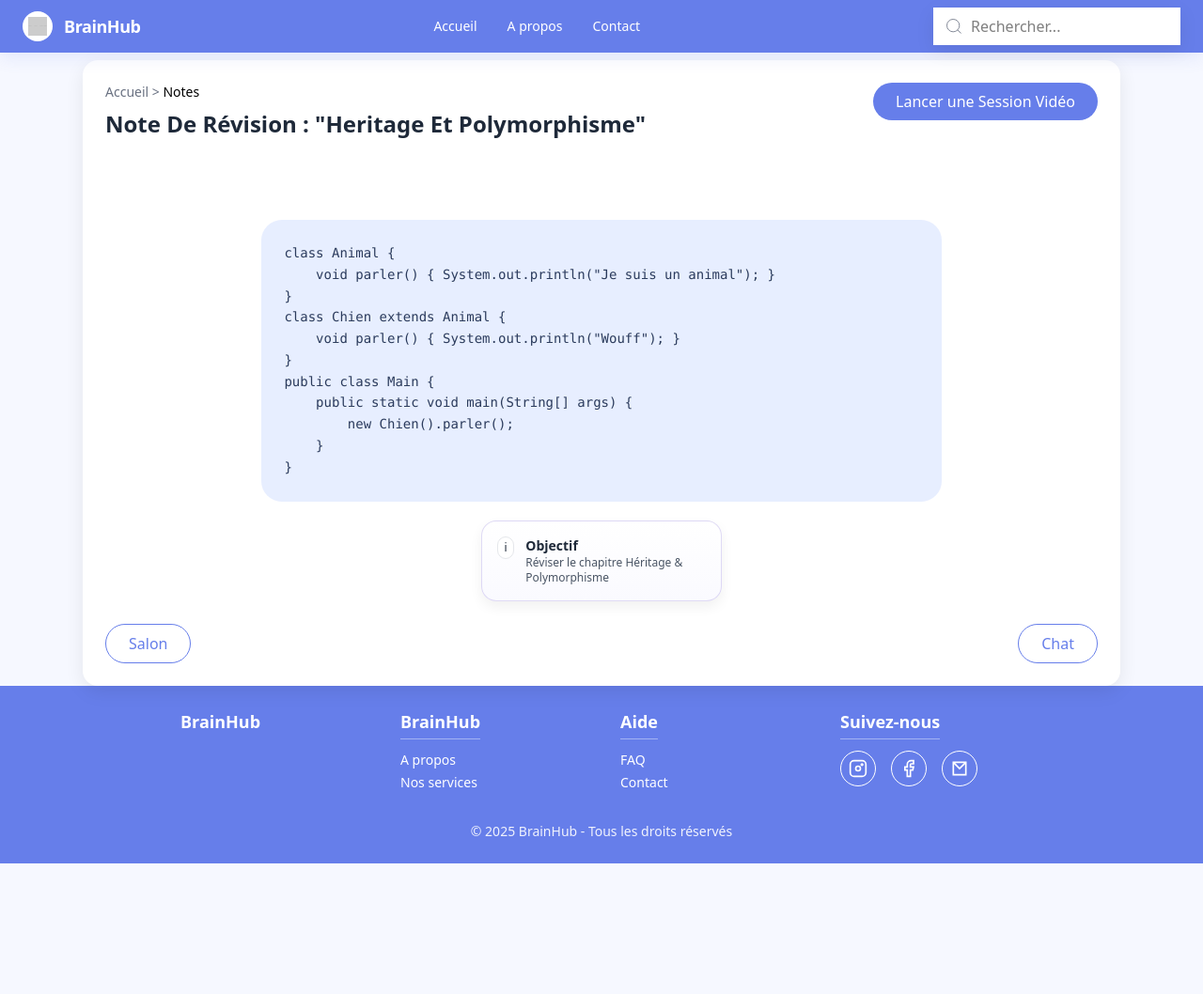
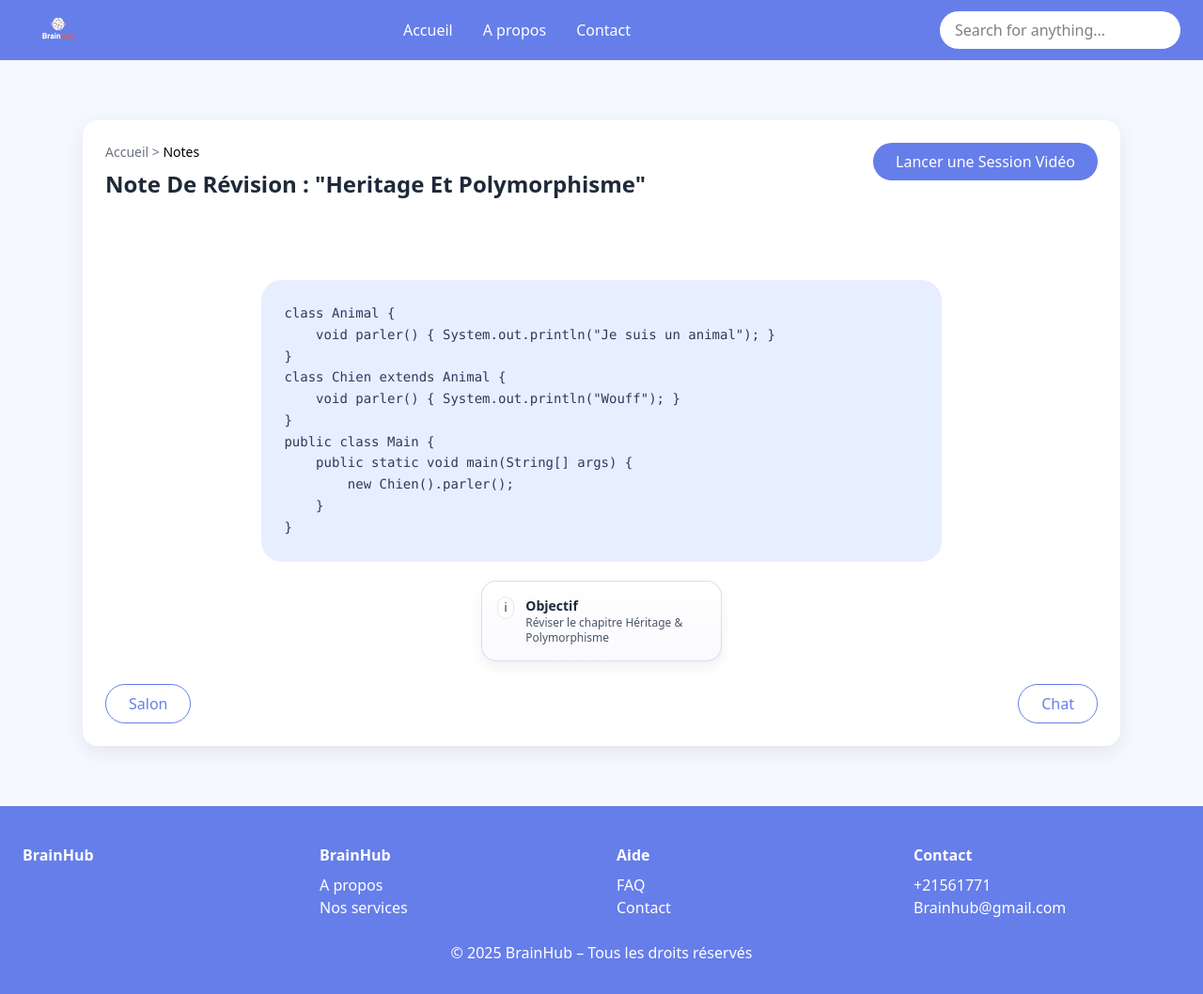
Before and after one commit to DinaMechergui/BrainHub, a plain HTML site: page public/pages/Note.html in a window 1280 px wide. Shown: the whole page at 94% size. Before the commit the page ends 919 px from the top, so only its background shows below. Drawn offline with Linux system fonts and the light colour scheme; placeholder pictures from the web are drawn by us.

Commit message:
page objectifs

```diff
--- a/public/pages/Note.html
+++ b/public/pages/Note.html
@@ -14,34 +14,24 @@
 <body class="font-raleway bg-panel text-gray-800">
 
   <!-- HEADER -->
-  <header class="fixed top-0 left-0 right-0 h-14 z-50 bg-primary text-white flex items-center px-6 shadow-soft-1">
-    <div class="flex items-center gap-3">
-      <div class="w-8 h-8 bg-white rounded-full flex items-center justify-center">
-        <img src="https://via.placeholder.com/22/667EEA/FFFFFF?text=B" alt="logo" class="w-5 h-5">
-      </div>
-      <span class="font-bold text-lg tracking-tight">BrainHub</span>
+  <header class="header-primary w-full py-2 h-16 flex items-center">
+  <div class="max-w-7xl mx-auto flex items-center justify-between px-6 w-full">
+
+    <!-- LOGO agrandi mais limité -->
+    <img src="../pages/assets/logo.png"
+         alt="Logo"
+         class="max-h-19">
+
+    <nav class="flex items-center gap-8">
+      <a href="#" class="text-white">Accueil</a>
+      <a href="#" class="text-white">A propos</a>
+      <a href="#" class="text-white">Contact</a>
+    </nav>
+
+    <div class="flex items-center gap-2 bg-white text-black px-4 py-2 rounded-btn">
+      <input type="text" placeholder="Search for anything..." class="outline-none bg-transparent w-56">
     </div>
 
-<nav class="hidden lg:flex gap-8 text-sm justify-center w-full">
-  <a class="hover:underline" href="#">Accueil</a>
-  <a class="hover:underline" href="#">A propos</a>
-  <a class="hover:underline" href="#">Contact</a>
-</nav>
-
-
-    <div class="relative w-96">
-      <input
-        type="text"
-        placeholder="Rechercher..."
-        class="w-full pl-10 pr-4 py-2 rounded-pill bg-white text-black shadow-soft-2 focus:outline-none"
-      />
-      <!-- Icone recherche -->
-      <svg xmlns="http://www.w3.org/2000/svg"
-           class="w-5 h-5 text-gray-500 absolute left-3 top-1/2 -translate-y-1/2"
-           viewBox="0 0 24 24" fill="none" stroke="currentColor">
-        <circle cx="11" cy="11" r="8"></circle>
-        <line x1="21" y1="21" x2="16.65" y2="16.65"></line>
-      </svg>
   </div>
 </header>
 
@@ -233,77 +223,37 @@ public class Main {
 
   <script src="https://kit.fontawesome.com/a2d9b8d3c8.js" crossorigin="anonymous"></script>
 </body>
-<footer class="bg-primary text-white py-6 px-8">
-  <div class="max-w-4xl mx-auto grid grid-cols-1 sm:grid-cols-2 lg:grid-cols-4 gap-10">
+  <footer class="bg-primary text-white mt-16 py-10">
+    <div class="max-w-7xl mx-auto grid grid-cols-1 md:grid-cols-4 gap-8 px-6">
 
-    <!-- Logo -->
       <div>
-      <h2 class="font-semibold text-lg">BrainHub</h2>
+        <h3 class="font-semibold mb-2">BrainHub</h3>
       </div>
 
-    <!-- Brainhub -->
       <div>
-      <h3 class="font-semibold text-lg border-b border-white/40 w-fit pb-1">BrainHub</h3>
-      <ul class="mt-3 space-y-1 text-sm">
-        <li><a href="#" class="hover:underline">A propos</a></li>
-        <li><a href="#" class="hover:underline">Nos services</a></li>
-      </ul>
+        <h3 class="font-semibold mb-2">BrainHub</h3>
+        <p>A propos</p>
+        <p>Nos services</p>
       </div>
 
-    <!-- Aide -->
       <div>
-      <h3 class="font-semibold text-lg border-b border-white/40 w-fit pb-1">Aide</h3>
-      <ul class="mt-3 space-y-1 text-sm">
-        <li><a href="#" class="hover:underline">FAQ</a></li>
-        <li><a href="#" class="hover:underline">Contact</a></li>
-      </ul>
+        <h3 class="font-semibold mb-2">Aide</h3>
+        <p>FAQ</p>
+        <p>Contact</p>
       </div>
 
-    <!-- Suivez-nous -->
       <div>
-      <h3 class="font-semibold text-lg border-b border-white/40 w-fit pb-1">Suivez-nous</h3>
-      <div class="flex items-center gap-4 mt-3">
-
-        <!-- Instagram -->
-        <div class="p-2 rounded-full border border-white">
-          <svg class="w-5 h-5 text-white" fill="none" stroke="currentColor"
-               stroke-width="2" viewBox="0 0 24 24">
-            <path d="M7 2h10a5 5 0 015 5v10a5 5 0 01-5 5H7a5 5 0 01-5-5V7a5 5 0 015-5z" />
-            <circle cx="12" cy="12" r="3" />
-            <circle cx="17" cy="7" r="1" />
-          </svg>
-        </div>
-
-        <!-- Facebook -->
-        <div class="p-2 rounded-full border border-white">
-          <svg class="w-5 h-5 text-white" fill="none" stroke="currentColor"
-               stroke-width="2" viewBox="0 0 24 24">
-            <path d="M18 2h-3a5 5 0 00-5 5v3H7v4h3v8h4v-8h3l1-4h-4V7a1 1 0 011-1h3z" />
-          </svg>
-        </div>
-
-        <!-- Email -->
-        <div class="p-2 rounded-full border border-white">
-          <svg class="w-5 h-5 text-white" fill="none" stroke="currentColor"
-               stroke-width="2" viewBox="0 0 24 24">
-            <path d="M4 4h16v16H4z" />
-            <path d="M4 4l8 8 8-8" />
-          </svg>
+        <h3 class="font-semibold mb-2">Contact</h3>
+        <p>+21561771</p>
+        <p>Brainhub@gmail.com</p>
       </div>
 
     </div>
-    </div>
 
-    <!-- Contact -->
+    <p class="text-center mt-6">© 2025 BrainHub – Tous les droits réservés</p>
+  </footer>
 
 
-  </div>
-
-  <!-- Bas du footer -->
-  <div class="text-center mt-8 text-sm opacity-90">
-    © 2025 BrainHub - Tous les droits réservés
-  </div>
-</footer>
 
 
 
```
Also changed, not shown: public/pages/objectifs.html (added, +128 -0 lines), public/pages/assets/logo.png (added), src/output.css. Lines whose indentation alone changed are shown as unchanged.
